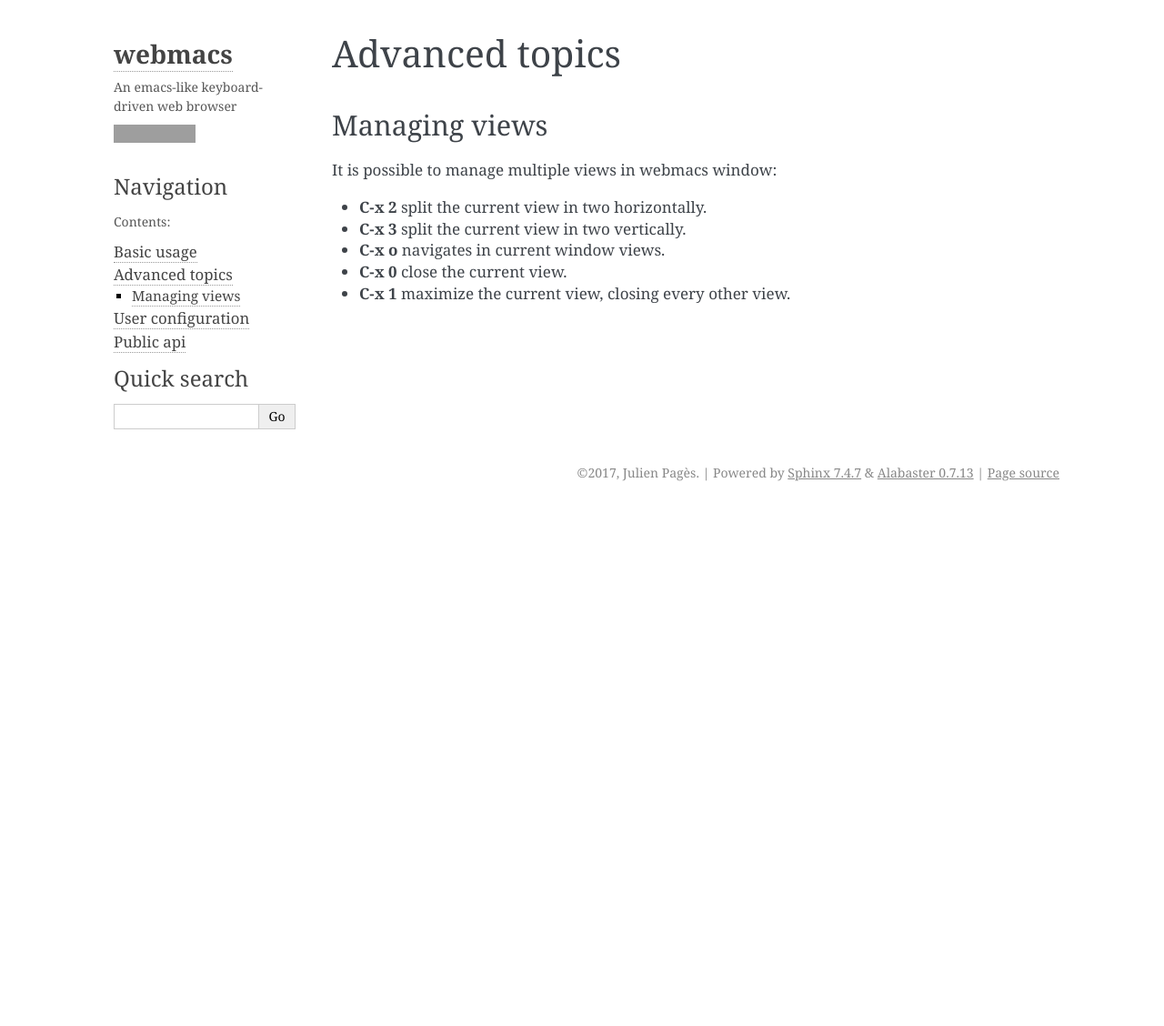
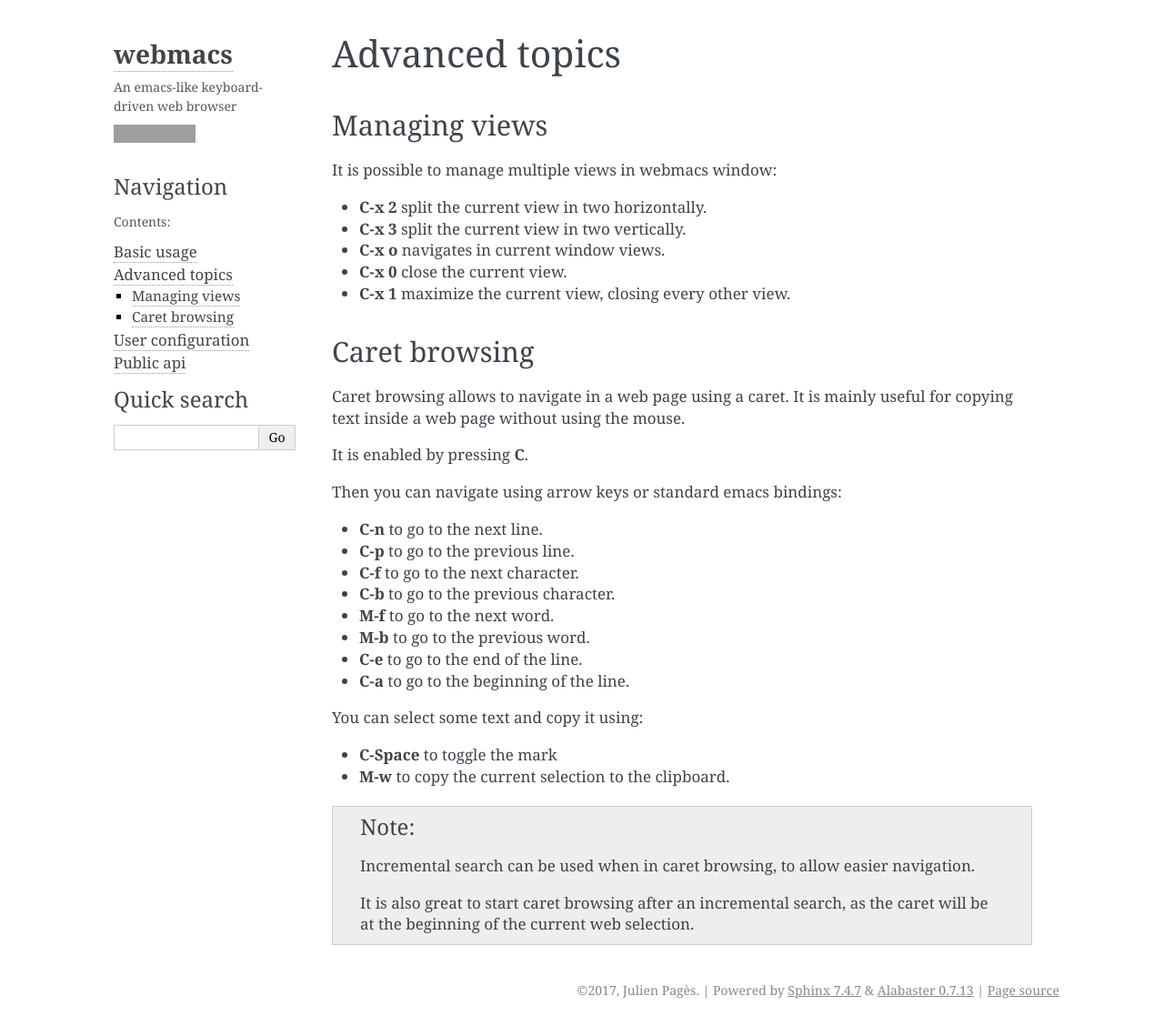
Before and after one commit to parkouss/webmacs, a Sphinx documentation site: the page built from docs/advanced_topics.rst, in a window 1280 px wide. Shown: the whole page at 91% size. Built offline with Sphinx 7.4.7, drawn with Linux system fonts in a browser that asks for light colours; pages that are not in the unit, such as notebooks, are missing from menus; before the commit the page ends 900 px from its top, so only the background shows below that; grey boxes are pictures that could not be loaded.

Commit message:
[doc] add doc about caret browsing

```diff
--- a/docs/advanced_topics.rst
+++ b/docs/advanced_topics.rst
@@ -13,3 +13,40 @@
 - :key:`C-x o` navigates in current window views.
 - :key:`C-x 0` close the current view.
 - :key:`C-x 1` maximize the current view, closing every other view.
+
+
+Caret browsing
+**************
+
+.. current-keymap:: caret-browsing
+
+Caret browsing allows to navigate in a web page using a caret. It is mainly
+useful for copying text inside a web page without using the mouse.
+
+It is enabled by pressing :key:`C (webbuffer)`.
+
+Then you can navigate using arrow keys or standard emacs bindings:
+
+- :key:`C-n` to go to the next line.
+- :key:`C-p` to go to the previous line.
+- :key:`C-f` to go to the next character.
+- :key:`C-b` to go to the previous character.
+- :key:`M-f` to go to the next word.
+- :key:`M-b` to go to the previous word.
+- :key:`C-e` to go to the end of the line.
+- :key:`C-a` to go to the beginning of the line.
+
+You can select some text and copy it using:
+
+- :key:`C-Space` to toggle the mark
+- :key:`M-w` to copy the current selection to the clipboard.
+
+.. current-keymap:: webbuffer
+
+.. note::
+
+  Incremental search can be used when in caret browsing, to allow easier
+  navigation.
+
+  It is also great to start caret browsing after an incremental search, as the
+  caret will be at the beginning of the current web selection.
```
